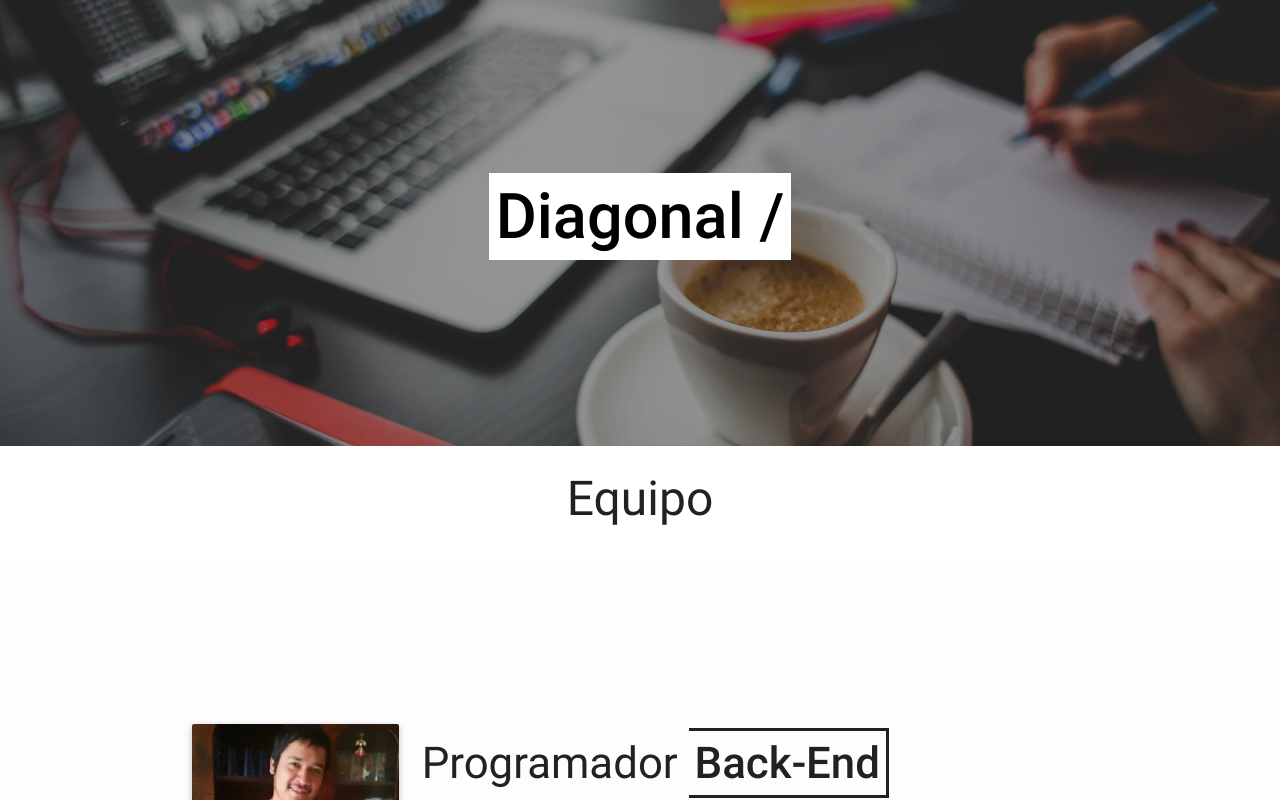
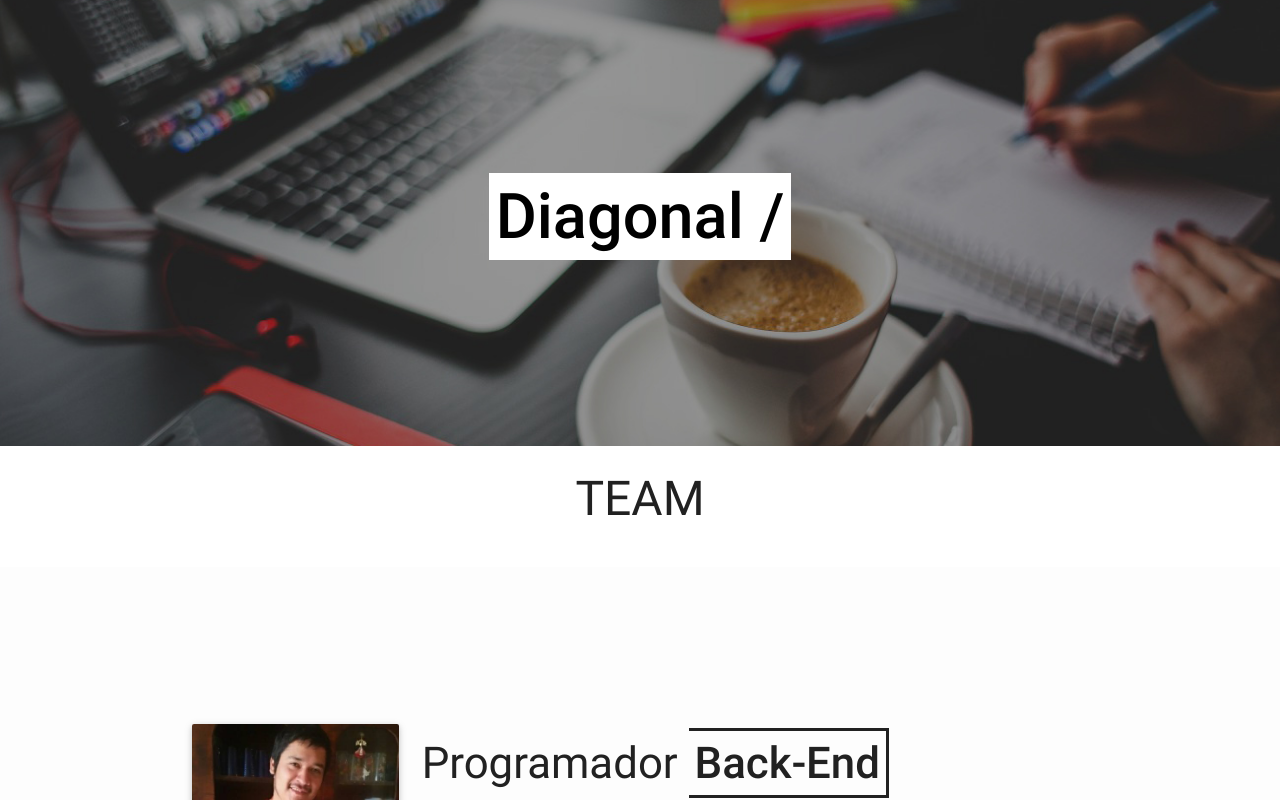
Before and after one commit to diagona1/diagona1.github.io, a plain HTML site: page index.html in a window 1280 px wide. Shown: the top 800 px of the page. Drawn offline with nearby package versions, Linux system fonts and the light colour scheme.

Commit message:
Update index.html
se cambio el nombre

```diff
--- a/index.html
+++ b/index.html
@@ -24,7 +24,7 @@
 <section>
   <div class="container">
       <div class="row">
-        <h2 class="cita">Equipo</h2>
+        <h2 class="cita">TEAM</h2>
 
 </div>
       </div>
```
